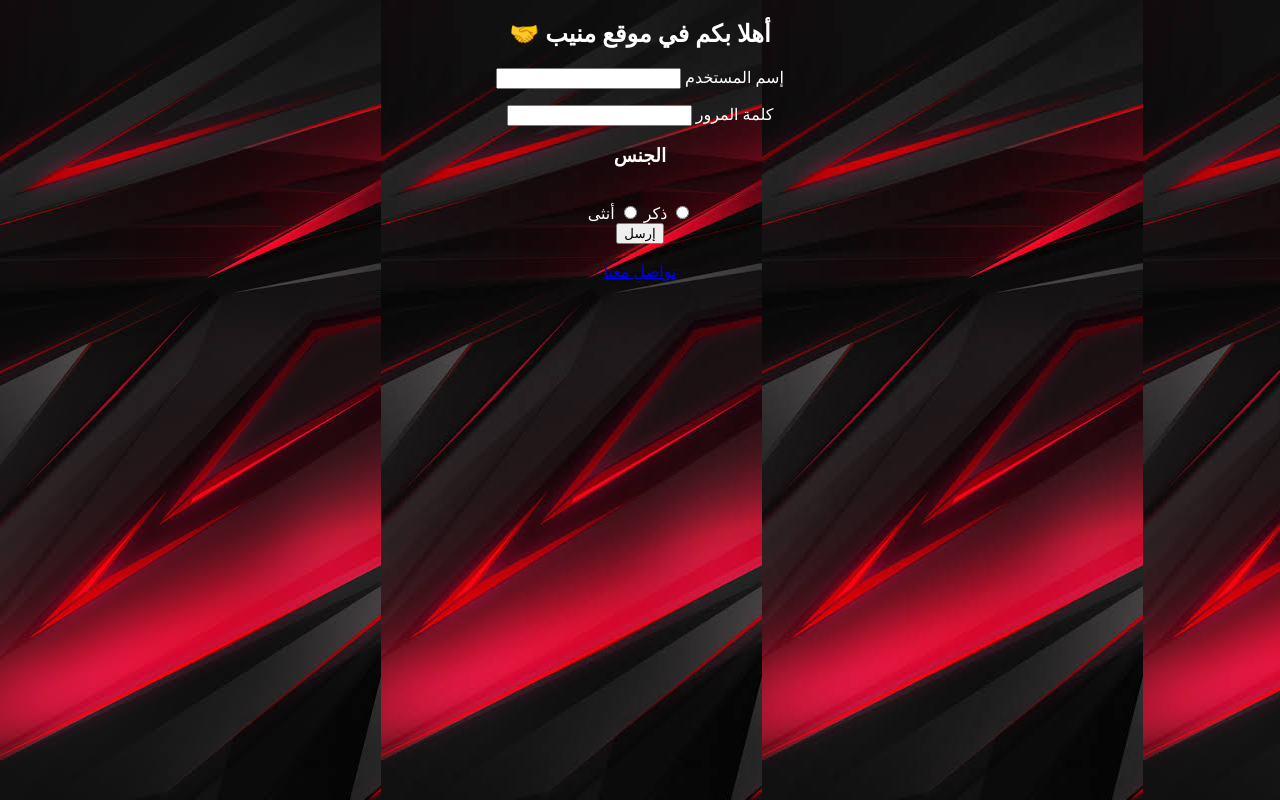
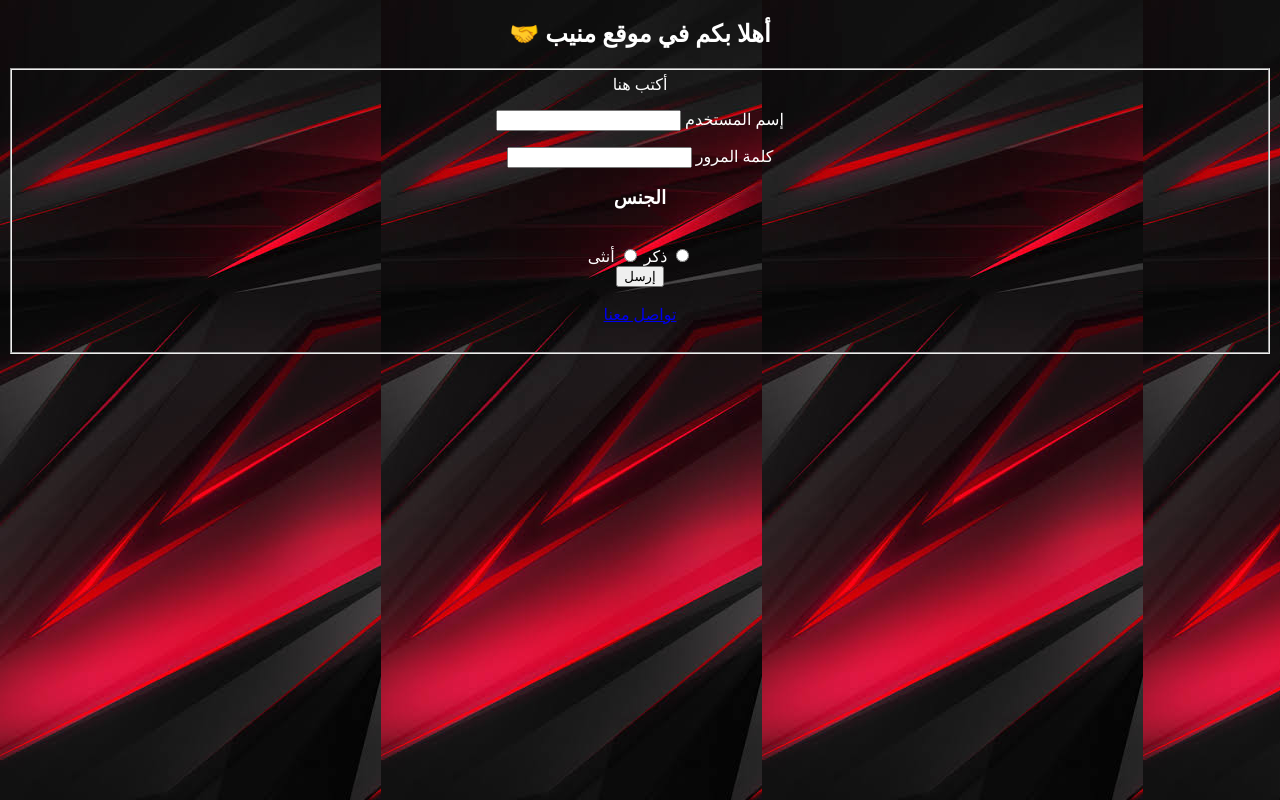
Before and after one commit to mnybaly/mnyb60, a plain HTML site: page index.html in a window 1280 px wide. Drawn offline with Linux system fonts and the light colour scheme.

Commit message:
Update index.html

```diff
--- a/index.html
+++ b/index.html
@@ -7,7 +7,9 @@
     <font color="white">
     <div style="text-align:center">
     <h2>أهلا بكم في موقع منيب 🤝</h2>
-   <form action="http://www.myserver.com/comments.php">
+   <form>
+     <fieldset>
+      <lagend>أكتب هنا</lagend>
      <p>إسم المستخدم
        <input type="text" name="username">
      </p>
@@ -22,6 +24,7 @@
      <input type="submit" value="إرسل"><br><br>
       <a href="https://wa.me/message/6FLZNH7ZVFLLF1">تواصل معنا</a><br><br>
    </a
+     </fieldset>
      </form>
     </div>
   </body>
```
